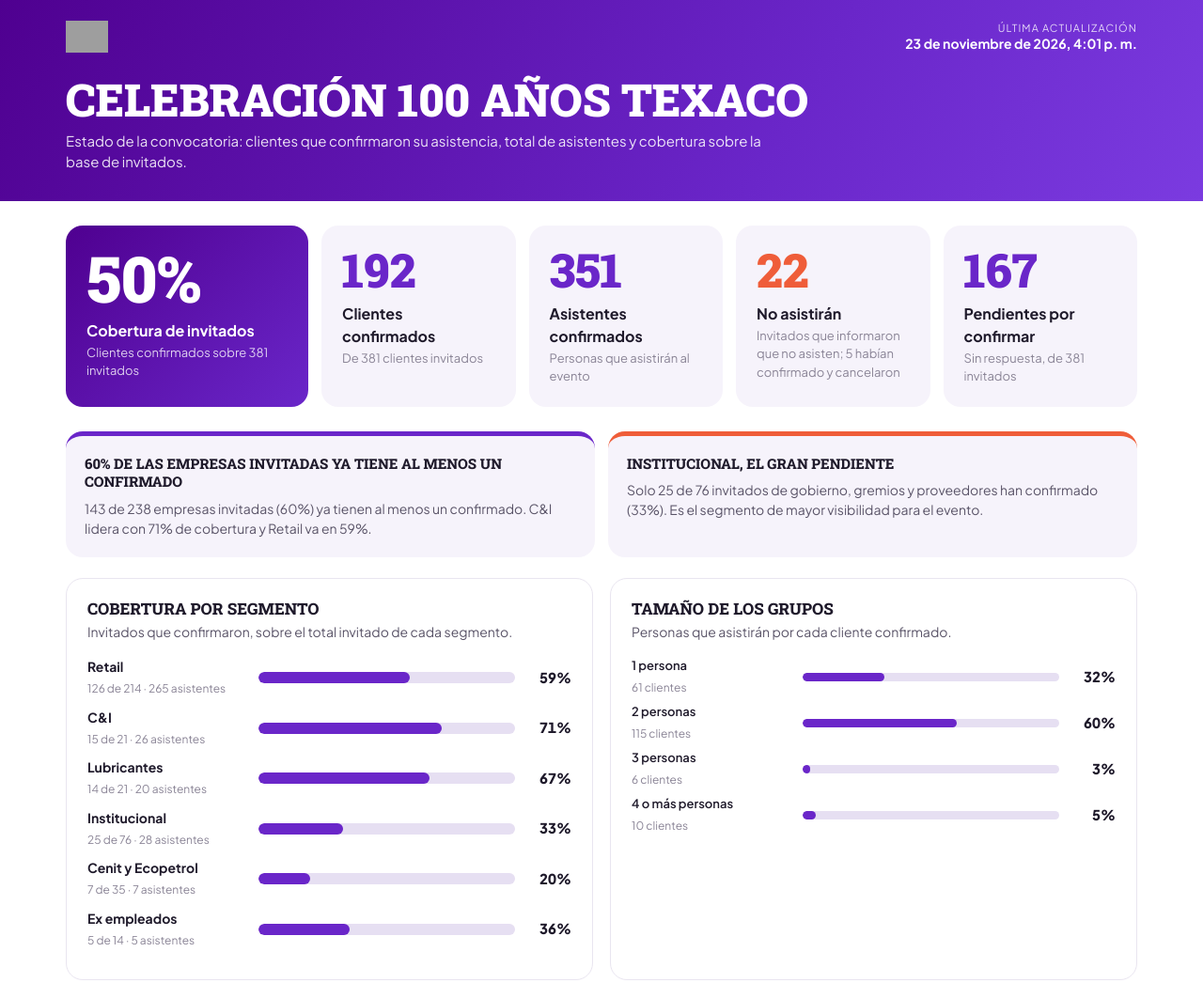
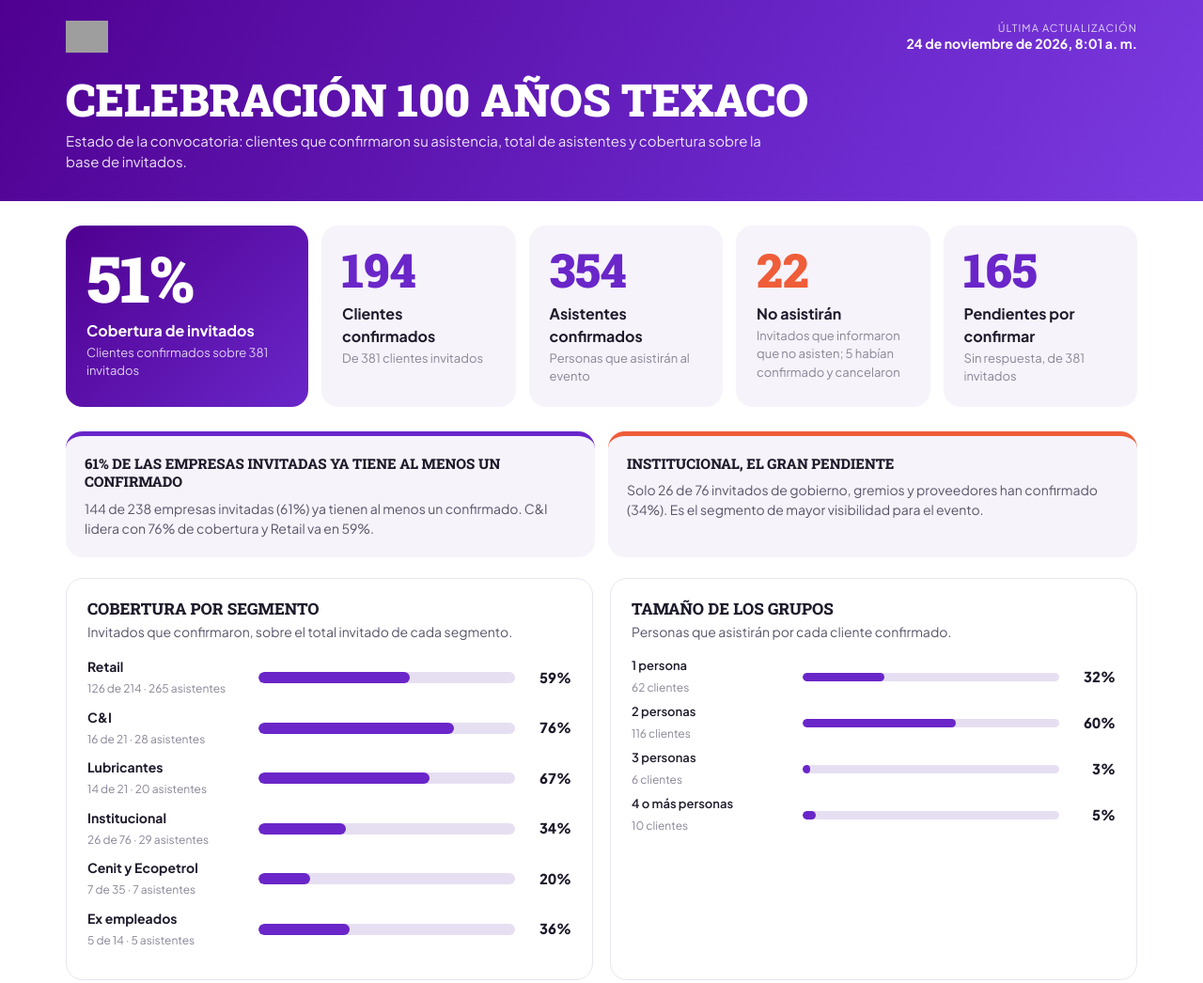
Before and after one commit to kevinromeroe/celebracion100texaco, a plain HTML site: page index.html in a window 1280 px wide. Shown: the top 1046 px of the page at 94% size. Drawn offline with Linux system fonts and the light colour scheme; grey boxes are pictures that could not be loaded.

Commit message:
Actualización automática 2026-11-24 08:01
Co-Authored-By: Claude Opus 5.5 <noreply@anthropic.com>

```diff
--- a/index.html
+++ b/index.html
@@ -41,33 +41,33 @@ footer{color:var(--muted);font-size:12px;padding:6px 20px 30px;border-top:1px so
 @media print{header,.k.main,.steps{-webkit-print-color-adjust:exact;print-color-adjust:exact}}
 </style></head><body>
 <header><div class="wrap">
-<div class="top"><img src="https://preem.com.co/wp-content/uploads/2024/04/logo-Preem-fondo-blanco-200px.webp" alt="preem" onerror="this.outerHTML='<b style=&quot;font:900 26px Roboto Slab,serif&quot;>preem</b>'"><div class="upd"><span>Última actualización</span><b>23 de noviembre de 2026, 4:01 p. m.</b></div></div>
+<div class="top"><img src="https://preem.com.co/wp-content/uploads/2024/04/logo-Preem-fondo-blanco-200px.webp" alt="preem" onerror="this.outerHTML='<b style=&quot;font:900 26px Roboto Slab,serif&quot;>preem</b>'"><div class="upd"><span>Última actualización</span><b>24 de noviembre de 2026, 8:01 a. m.</b></div></div>
 <h1>Celebración 100 años Texaco</h1>
 <p class="sub">Estado de la convocatoria: clientes que confirmaron su asistencia, total de asistentes y cobertura sobre la base de invitados.</p>
 </div></header>
 <main class="wrap">
 <section class="hero">
-<div class="k main"><div class="v">50%</div><div class="l">Cobertura de invitados</div><div class="n">Clientes confirmados sobre 381 invitados</div></div>
-<div class="k"><div class="v">192</div><div class="l">Clientes confirmados</div><div class="n">De 381 clientes invitados</div></div>
-<div class="k"><div class="v">351</div><div class="l">Asistentes confirmados</div><div class="n">Personas que asistirán al evento</div></div>
+<div class="k main"><div class="v">51%</div><div class="l">Cobertura de invitados</div><div class="n">Clientes confirmados sobre 381 invitados</div></div>
+<div class="k"><div class="v">194</div><div class="l">Clientes confirmados</div><div class="n">De 381 clientes invitados</div></div>
+<div class="k"><div class="v">354</div><div class="l">Asistentes confirmados</div><div class="n">Personas que asistirán al evento</div></div>
 <div class="k neg"><div class="v">22</div><div class="l">No asistirán</div><div class="n">Invitados que informaron que no asisten; 5 habían confirmado y cancelaron</div></div>
-<div class="k"><div class="v">167</div><div class="l">Pendientes por confirmar</div><div class="n">Sin respuesta, de 381 invitados</div></div>
+<div class="k"><div class="v">165</div><div class="l">Pendientes por confirmar</div><div class="n">Sin respuesta, de 381 invitados</div></div>
 </section>
 <section class="msgs">
-<div class="msg"><h3>60% de las empresas invitadas ya tiene al menos un confirmado</h3><p>143 de 238 empresas invitadas (60%) ya tienen al menos un confirmado. C&amp;I lidera con 71% de cobertura y Retail va en 59%.</p></div>
-<div class="msg alert"><h3>Institucional, el gran pendiente</h3><p>Solo 25 de 76 invitados de gobierno, gremios y proveedores han confirmado (33%). Es el segmento de mayor visibilidad para el evento.</p></div>
+<div class="msg"><h3>61% de las empresas invitadas ya tiene al menos un confirmado</h3><p>144 de 238 empresas invitadas (61%) ya tienen al menos un confirmado. C&amp;I lidera con 76% de cobertura y Retail va en 59%.</p></div>
+<div class="msg alert"><h3>Institucional, el gran pendiente</h3><p>Solo 26 de 76 invitados de gobierno, gremios y proveedores han confirmado (34%). Es el segmento de mayor visibilidad para el evento.</p></div>
 </section>
 <section class="grid">
 <div class="card"><h2>Cobertura por segmento</h2><p class="c">Invitados que confirmaron, sobre el total invitado de cada segmento.</p><div class="row"><div class="lab"><b>Retail</b><span>126 de 214 · 265 asistentes</span></div>
-<div class="track"><i style="width:58.9%"></i></div><div class="val">59%</div></div><div class="row"><div class="lab"><b>C&I</b><span>15 de 21 · 26 asistentes</span></div>
-<div class="track"><i style="width:71.4%"></i></div><div class="val">71%</div></div><div class="row"><div class="lab"><b>Lubricantes</b><span>14 de 21 · 20 asistentes</span></div>
-<div class="track"><i style="width:66.7%"></i></div><div class="val">67%</div></div><div class="row"><div class="lab"><b>Institucional</b><span>25 de 76 · 28 asistentes</span></div>
-<div class="track"><i style="width:32.9%"></i></div><div class="val">33%</div></div><div class="row"><div class="lab"><b>Cenit y Ecopetrol</b><span>7 de 35 · 7 asistentes</span></div>
+<div class="track"><i style="width:58.9%"></i></div><div class="val">59%</div></div><div class="row"><div class="lab"><b>C&I</b><span>16 de 21 · 28 asistentes</span></div>
+<div class="track"><i style="width:76.2%"></i></div><div class="val">76%</div></div><div class="row"><div class="lab"><b>Lubricantes</b><span>14 de 21 · 20 asistentes</span></div>
+<div class="track"><i style="width:66.7%"></i></div><div class="val">67%</div></div><div class="row"><div class="lab"><b>Institucional</b><span>26 de 76 · 29 asistentes</span></div>
+<div class="track"><i style="width:34.2%"></i></div><div class="val">34%</div></div><div class="row"><div class="lab"><b>Cenit y Ecopetrol</b><span>7 de 35 · 7 asistentes</span></div>
 <div class="track"><i style="width:20.0%"></i></div><div class="val">20%</div></div><div class="row"><div class="lab"><b>Ex empleados</b><span>5 de 14 · 5 asistentes</span></div>
 <div class="track"><i style="width:35.7%"></i></div><div class="val">36%</div></div></div>
-<div class="card"><h2>Tamaño de los grupos</h2><p class="c">Personas que asistirán por cada cliente confirmado.</p><div class="row sm"><div class="lab"><b>1 persona</b><span>61 clientes</span></div>
-<div class="track"><i style="width:31.8%"></i></div><div class="val">32%</div></div><div class="row sm"><div class="lab"><b>2 personas</b><span>115 clientes</span></div>
-<div class="track"><i style="width:59.9%"></i></div><div class="val">60%</div></div><div class="row sm"><div class="lab"><b>3 personas</b><span>6 clientes</span></div>
+<div class="card"><h2>Tamaño de los grupos</h2><p class="c">Personas que asistirán por cada cliente confirmado.</p><div class="row sm"><div class="lab"><b>1 persona</b><span>62 clientes</span></div>
+<div class="track"><i style="width:32.0%"></i></div><div class="val">32%</div></div><div class="row sm"><div class="lab"><b>2 personas</b><span>116 clientes</span></div>
+<div class="track"><i style="width:59.8%"></i></div><div class="val">60%</div></div><div class="row sm"><div class="lab"><b>3 personas</b><span>6 clientes</span></div>
 <div class="track"><i style="width:3.1%"></i></div><div class="val">3%</div></div><div class="row sm"><div class="lab"><b>4 o más personas</b><span>10 clientes</span></div>
 <div class="track"><i style="width:5.2%"></i></div><div class="val">5%</div></div></div>
 </section>
```
